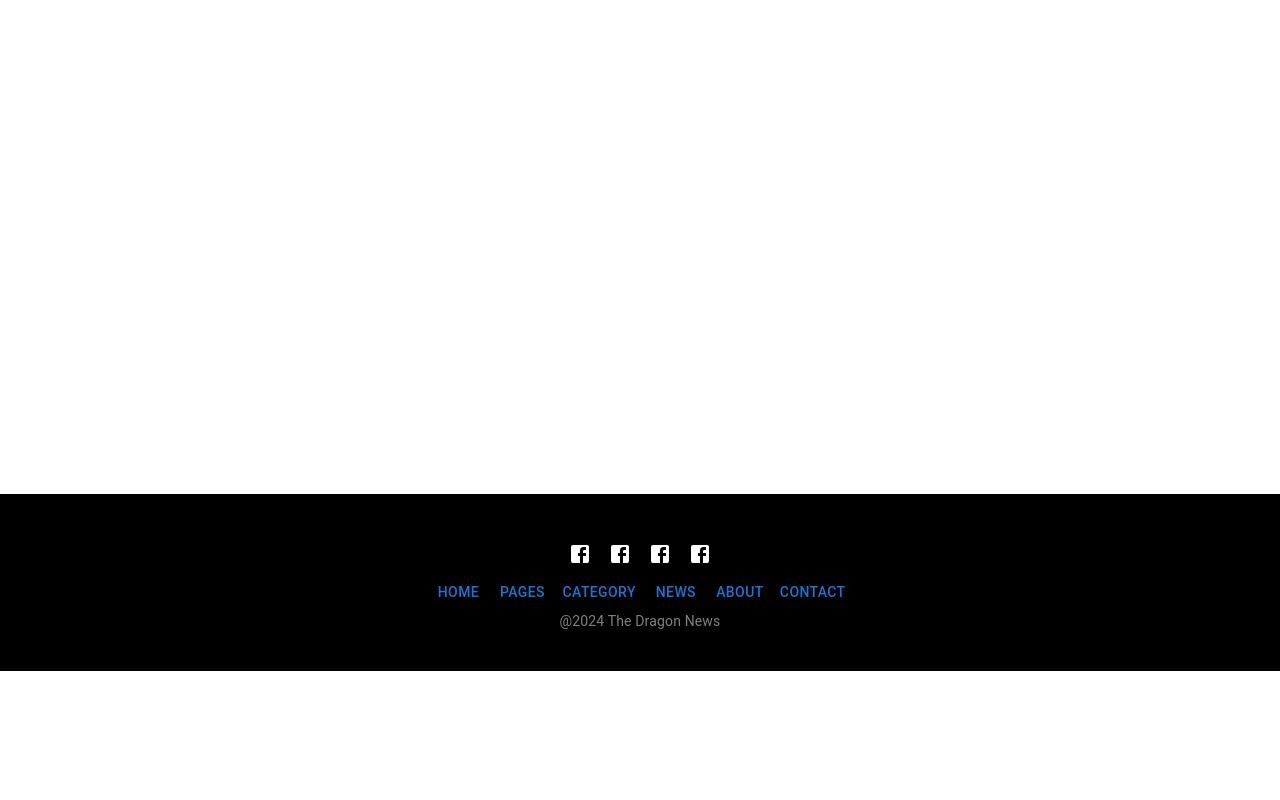
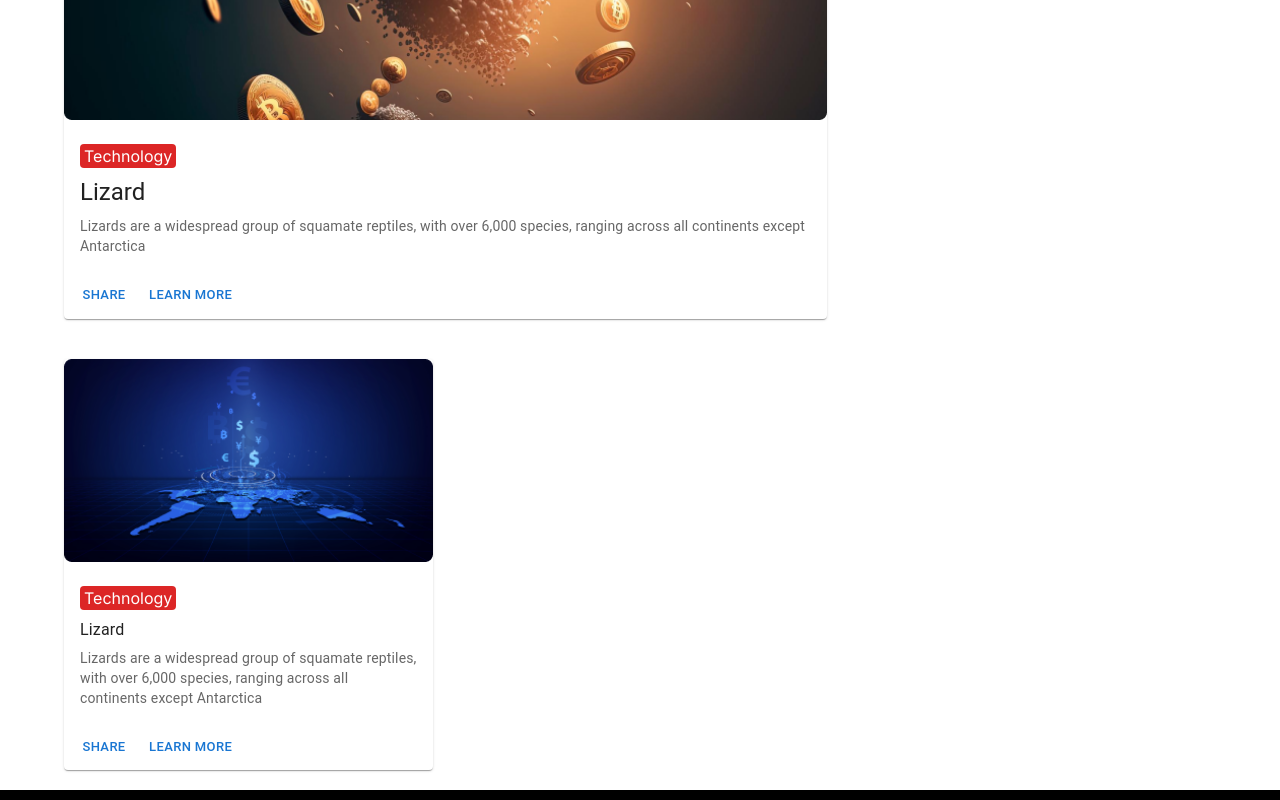
Before and after one commit to Bipon-Roy/nextjs-news-portal, a Next.js app: page / in a window 1280 px wide. Shown: the part 500-1300 px from the top of the page. Before the commit the page ends 1171 px from the top, so only its background shows below. Built offline with nearby package versions, Linux system fonts and the light colour scheme.

Commit message:
Added Static LatestNews Section

```diff
--- a/src/app/page.js
+++ b/src/app/page.js
@@ -1,7 +1,17 @@
+import LatestNews from "@/components/ui/LatestNews/LatestNews";
+import { Grid } from "@mui/material";
+
 const HomePage = () => {
     return (
         <div>
-            <h1>Hello World</h1>
+            <Grid container spacing={2}>
+                <Grid item xs={8}>
+                    <LatestNews />
+                </Grid>
+                <Grid item xs={4}>
+                    <h1>SideBar</h1>
+                </Grid>
+            </Grid>
         </div>
     );
 };
--- /dev/null
+++ b/src/components/ui/LatestNews/LatestNews.js
@@ -0,0 +1,66 @@
+import {
+    Box,
+    Button,
+    Card,
+    CardActions,
+    CardContent,
+    CardMedia,
+    Grid,
+    Typography,
+} from "@mui/material";
+import topNews from "@/assets/top-news.png";
+import topNews2 from "@/assets/top-news2.png";
+import Image from "next/image";
+const LatestNews = () => {
+    return (
+        <Box>
+            <Card className="my-5">
+                <CardMedia>
+                    <Image src={topNews} width={800} alt="Top News" />
+                </CardMedia>
+
+                <CardContent>
+                    <p className="max-w-fit bg-red-600 text-white px-1 rounded my-2">Technology</p>
+                    <Typography gutterBottom variant="h5" component="div">
+                        Lizard
+                    </Typography>
+                    <Typography variant="body2" color="text.secondary">
+                        Lizards are a widespread group of squamate reptiles, with over 6,000
+                        species, ranging across all continents except Antarctica
+                    </Typography>
+                </CardContent>
+                <CardActions>
+                    <Button size="small">Share</Button>
+                    <Button size="small">Learn More</Button>
+                </CardActions>
+            </Card>
+
+            <Grid container rowSpacing={1} columnSpacing={{ xs: 1, sm: 2, md: 3 }}>
+                <Grid item xs={6}>
+                    <Card className="my-5">
+                        <CardMedia>
+                            <Image src={topNews2} width={800} alt="Top News" />
+                        </CardMedia>
+
+                        <CardContent>
+                            <p className="max-w-fit bg-red-600 text-white px-1 rounded my-2">
+                                Technology
+                            </p>
+                            <Typography gutterBottom>Lizard</Typography>
+                            <Typography variant="body2" color="text.secondary">
+                                Lizards are a widespread group of squamate reptiles, with over 6,000
+                                species, ranging across all continents except Antarctica
+                            </Typography>
+                        </CardContent>
+                        <CardActions>
+                            <Button size="small">Share</Button>
+                            <Button size="small">Learn More</Button>
+                        </CardActions>
+                    </Card>
+                </Grid>
+            </Grid>
+        </Box>
+    );
+};
+
+export default LatestNews;
```
